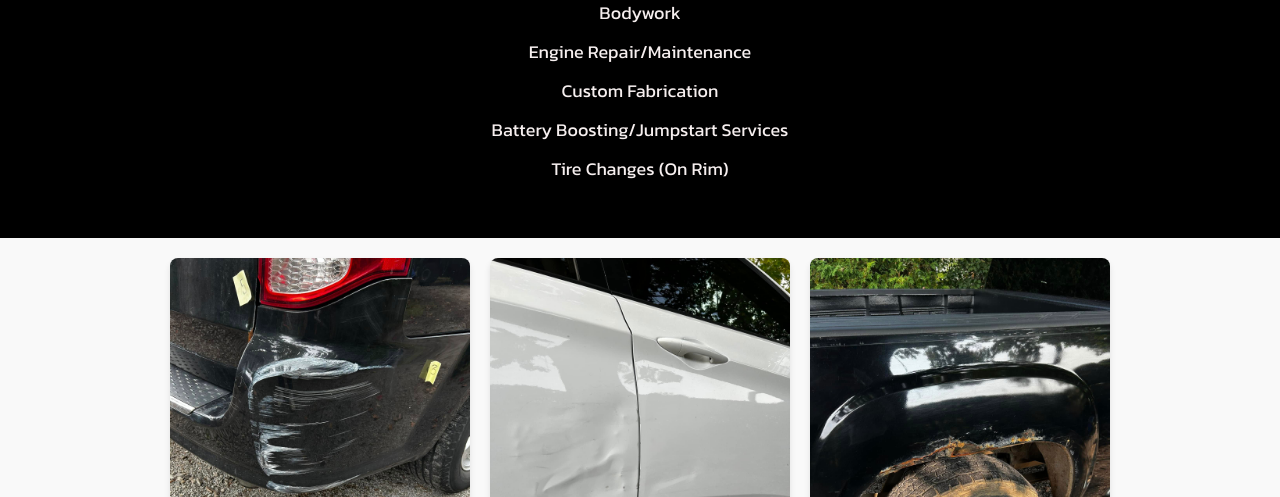
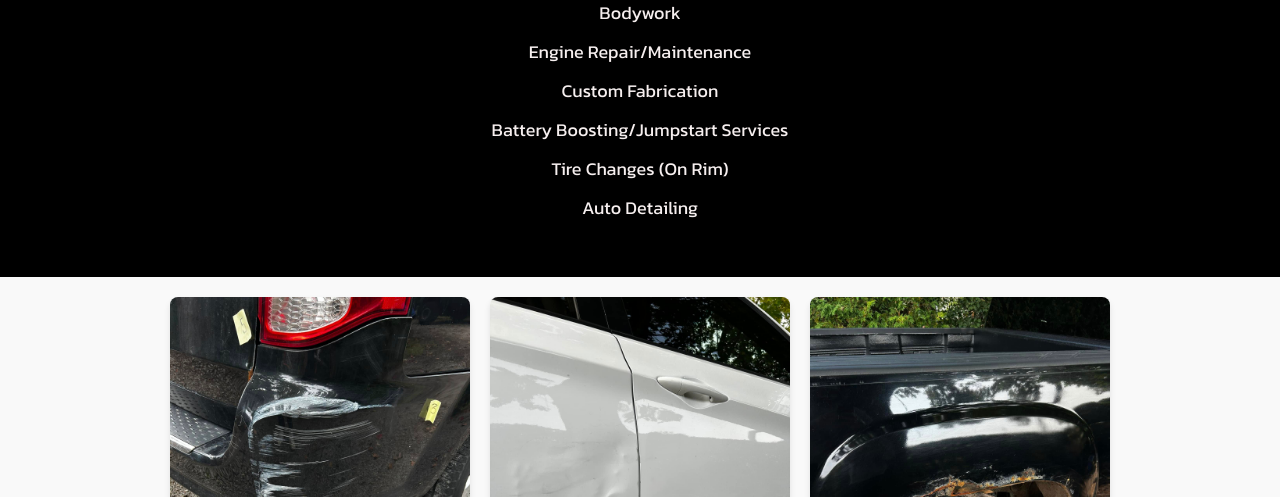
Before and after one commit to bnosis/MillerWorkz-Ltd., a plain HTML site: page index.html in a window 1280 px wide. Shown: the part 603-1100 px from the top of the page. Drawn offline with Linux system fonts and the light colour scheme.

Commit message:
add auto detailing

```diff
--- a/index.html
+++ b/index.html
@@ -24,6 +24,7 @@
                     <a href="services/bodywork.html">Bodywork</a>
                     <a href="services/engine.html">Engine Repair/Maintenance</a>
                     <a href="services/fabrication.html">Custom Fabrication</a>
+                    <a href="https://www.revenantauto.com" target="_blank";>Auto Detailing</a>
                 </div>
             </div>
             <a href="gallery.html"><div>Gallery</div></a>
@@ -55,6 +56,9 @@
             </div>
             <div class="service_item">
                 <a href="services/services.html">Tire Changes (On Rim)</a>
+            </div>
+            <div class="service_item">
+                <a href="https://www.revenantauto.com" target="_blank";>Auto Detailing</a>
             </div>
         </section>
     </div>
```
Also changed, not shown: contact.html (+1 -0 lines), gallery.html (+1 -0 lines), services/bodywork.html (+1 -0 lines), services/engine.html (+1 -0 lines), services/fabrication.html (+1 -0 lines), services/services.html (+1 -0 lines).
